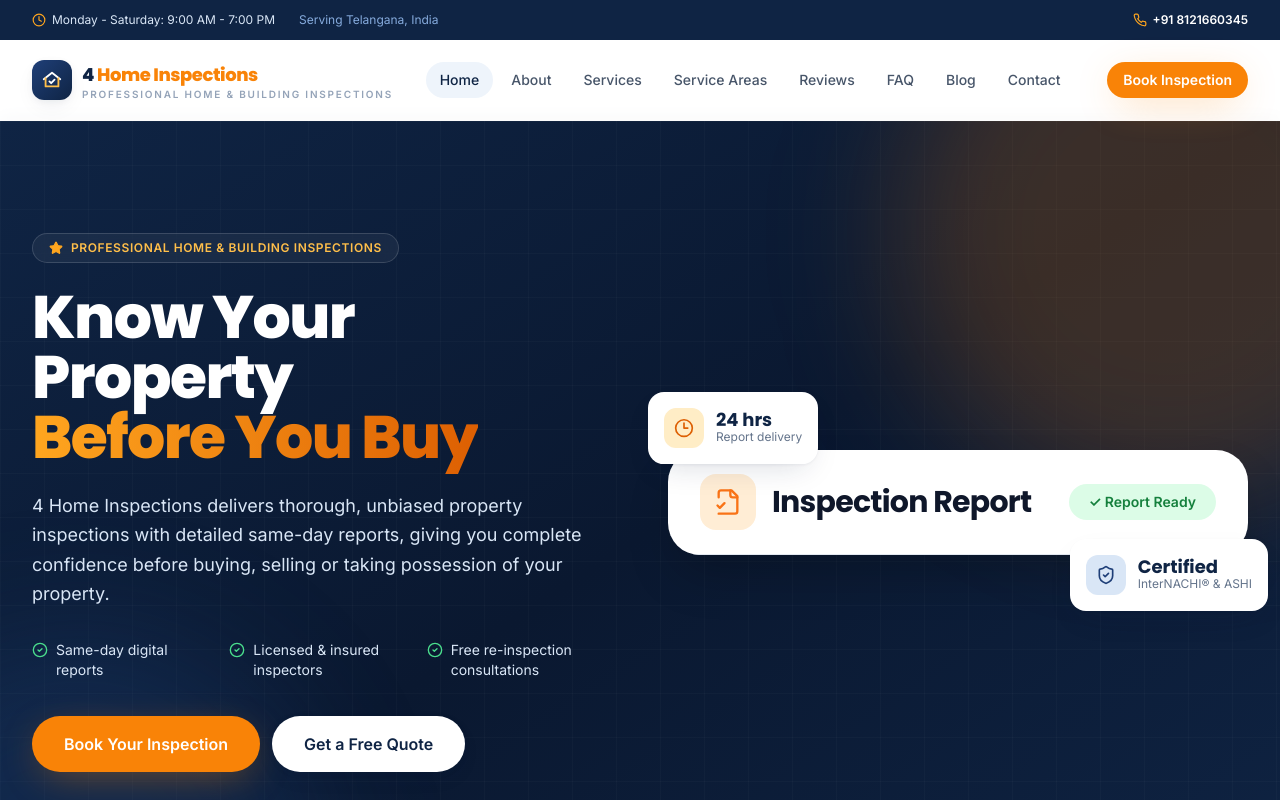
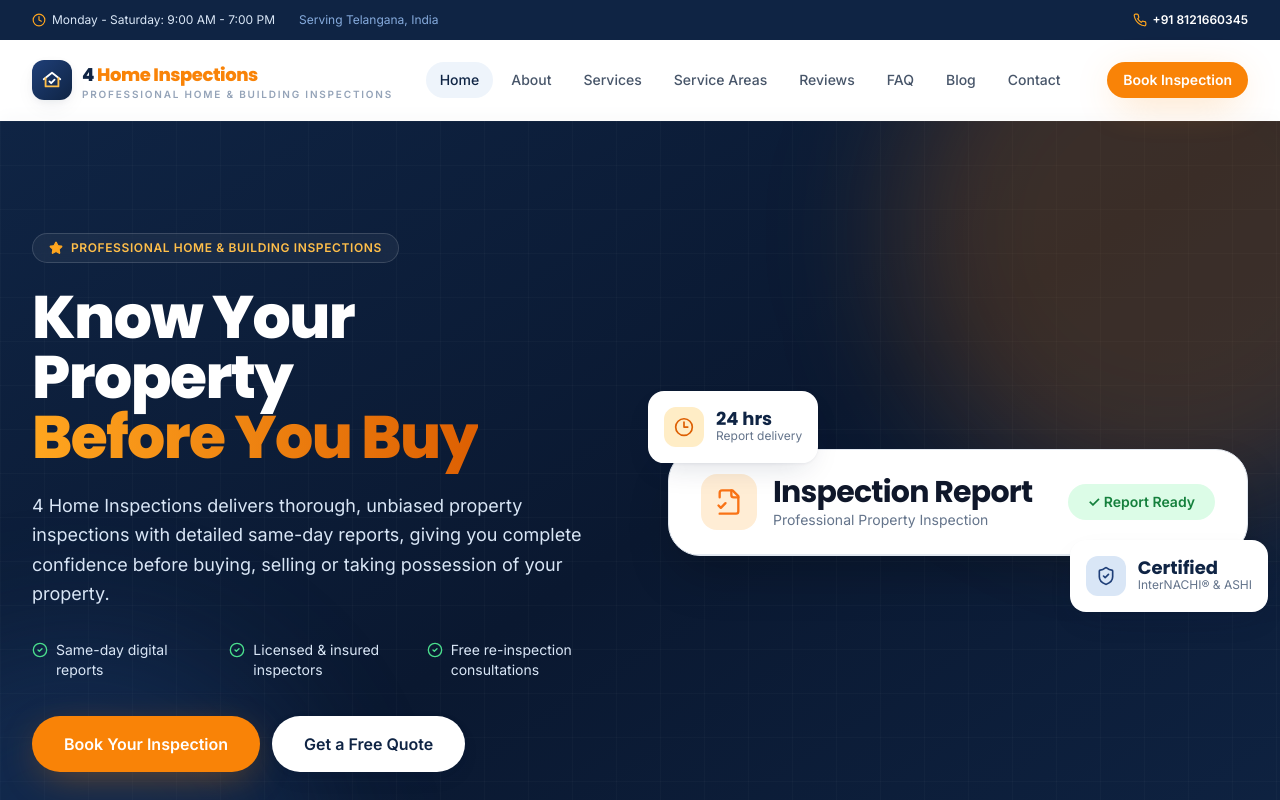
Before and after one commit to saichowdary96/4homeinspections, a Next.js app: page / in a window 1280 px wide. Shown: the top 800 px of the page. Built offline with nearby package versions, Linux system fonts and the light colour scheme.

Commit message:
Update Hero.tsx

```diff
--- a/src/components/sections/Hero.tsx
+++ b/src/components/sections/Hero.tsx
@@ -115,26 +115,41 @@ export function Hero() {
               className="relative mx-auto max-w-md lg:max-w-none"
             >
               {/* Main report card */}
-              <div className="rounded-[32px] bg-white shadow-2xl overflow-hidden">
+              <div className="rounded-[32px] overflow-hidden border border-slate-200 bg-white shadow-2xl">
 
   {/* Header */}
-  <div className="flex items-center justify-between border-b px-8 py-6">
+
+  <div className="flex items-center justify-between border-b border-slate-200 px-8 py-6">
+
     <div className="flex items-center gap-4">
+
       <div className="grid h-14 w-14 place-items-center rounded-2xl bg-orange-100">
+
         <FileCheck2 className="h-7 w-7 text-orange-500" />
+
       </div>
 
-      <h3 className="text-3xl font-bold text-slate-900">
-        Inspection Report
-      </h3>
+      <div>
+
+        <h3 className="text-3xl font-bold text-slate-900">
+          Inspection Report
+        </h3>
+
+        <p className="text-sm text-slate-500">
+          Professional Property Inspection
+        </p>
+
+      </div>
+
     </div>
 
-    <span className="rounded-full bg-green-100 px-5 py-2 text-sm font-semibold text-green-700">
+    <div className="rounded-full bg-green-100 px-5 py-2 text-sm font-semibold text-green-700">
       ✓ Report Ready
-    </span>
+    </div>
+
   </div>
+
 </div>
-
 
               {/* Floating badges */}
               <motion.div
```
